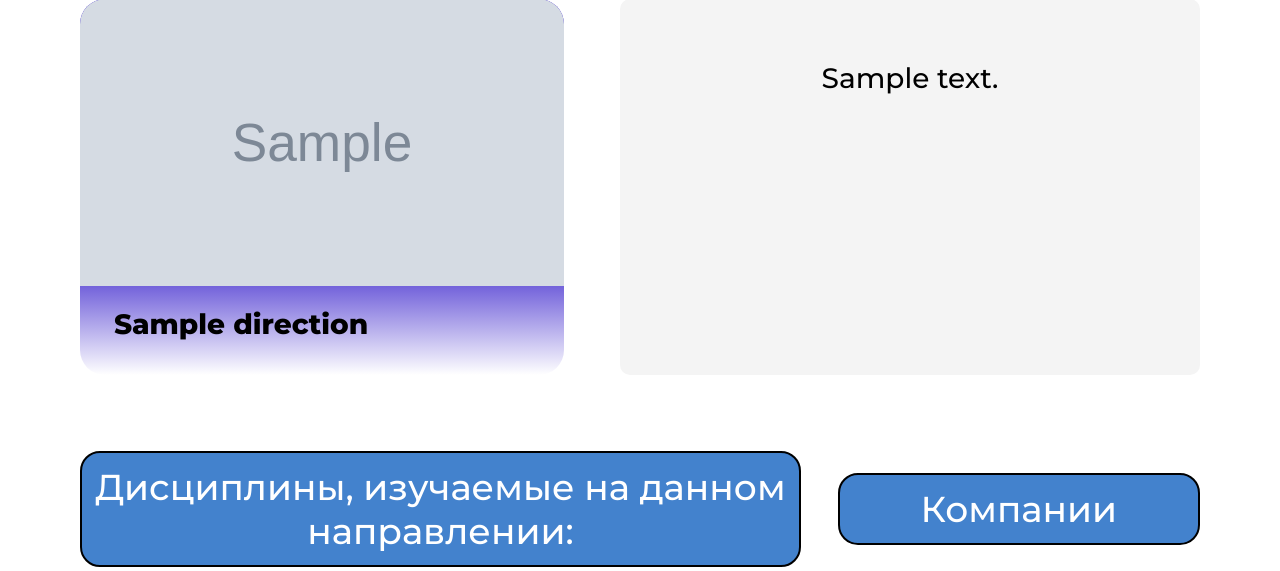
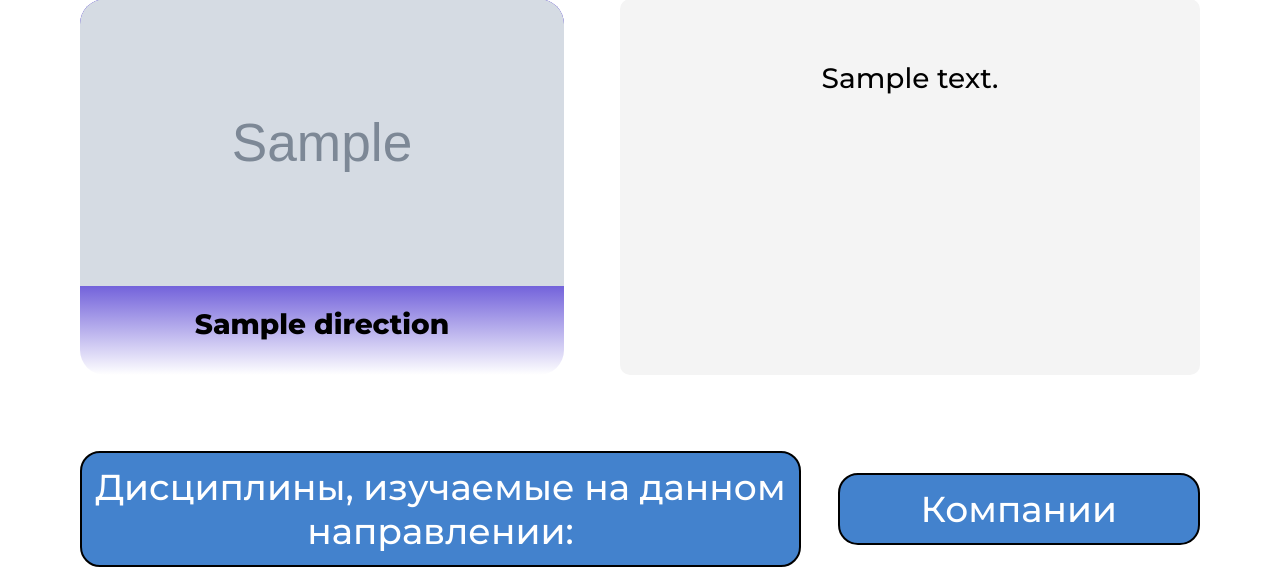
Before and after one commit to matweykai/WebProject, a Django app: page /direction/1/ in a window 1280 px wide; the page is wider, and only the part inside the window is pictured. Shown: the part 220-791 px from the top of that part. Run offline with Django 4.2, Linux system fonts and the light colour scheme; tables that the repository leaves empty hold one stand-in row (values such as "Sample post"); grey boxes marked "Sample" are stand-in pictures.

Commit message:
Change direction name alignment
Changed direction name margin at direction page

```diff
--- a/App/website/Ynus/static/css/direction_page.css
+++ b/App/website/Ynus/static/css/direction_page.css
@@ -30,9 +30,12 @@
   height: 20%;
   display: flex;
   align-items: center;
-  margin-left: 7%;
   font-weight: 800;
   font-size: 28px;
+}
+
+.name p {
+    margin: 0 auto;
 }
 
 .intro_text{
--- a/App/website/Ynus/website/templates/website/direction_page.html
+++ b/App/website/Ynus/website/templates/website/direction_page.html
@@ -12,7 +12,9 @@
         <div class="description">
             <div class="direction">
                 <img src="{{ direction.img.url }}">
-                <div class="name">{{ direction.name }}</div>
+                <div class="name">
+                    <p>{{ direction.name }}</p>
+                </div>
             </div>
             <div class = "intro_text">
                 <p>{{ direction.description }}</p>
```
